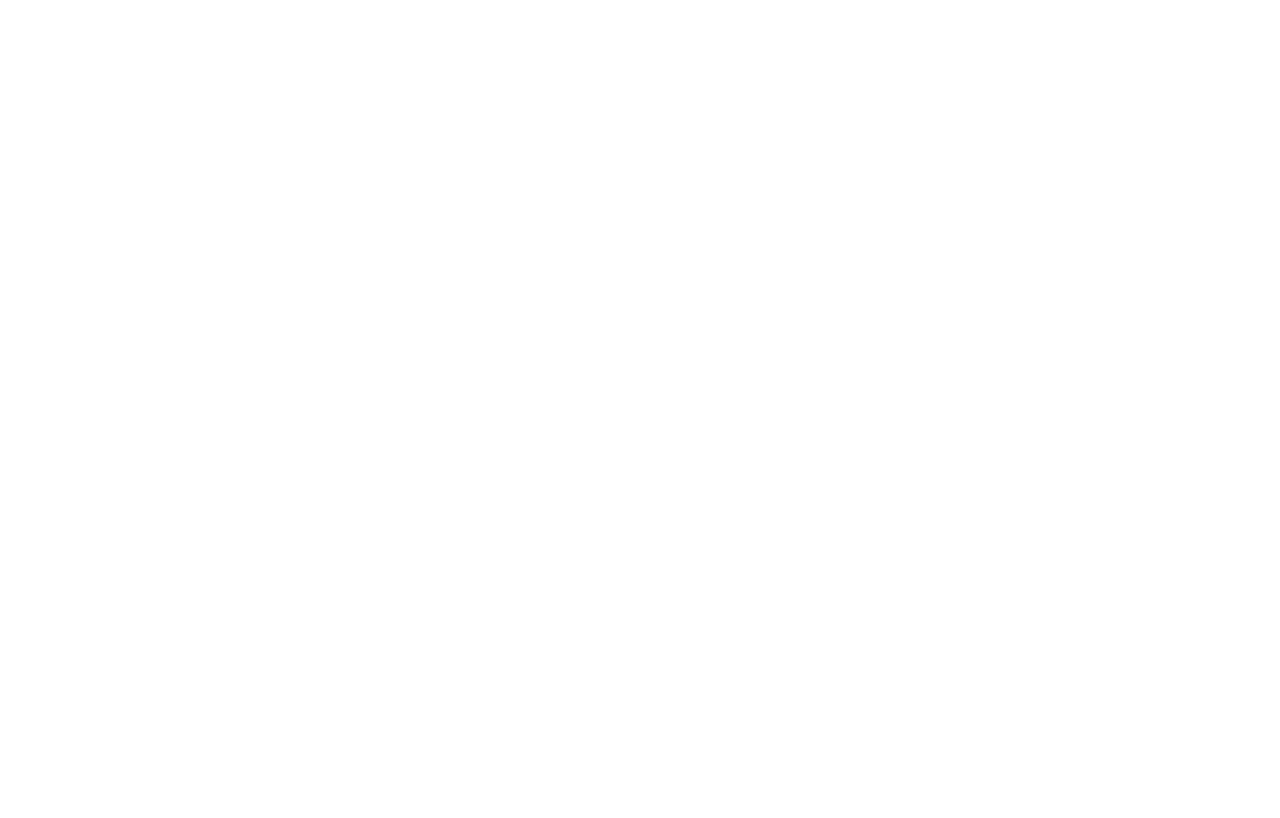
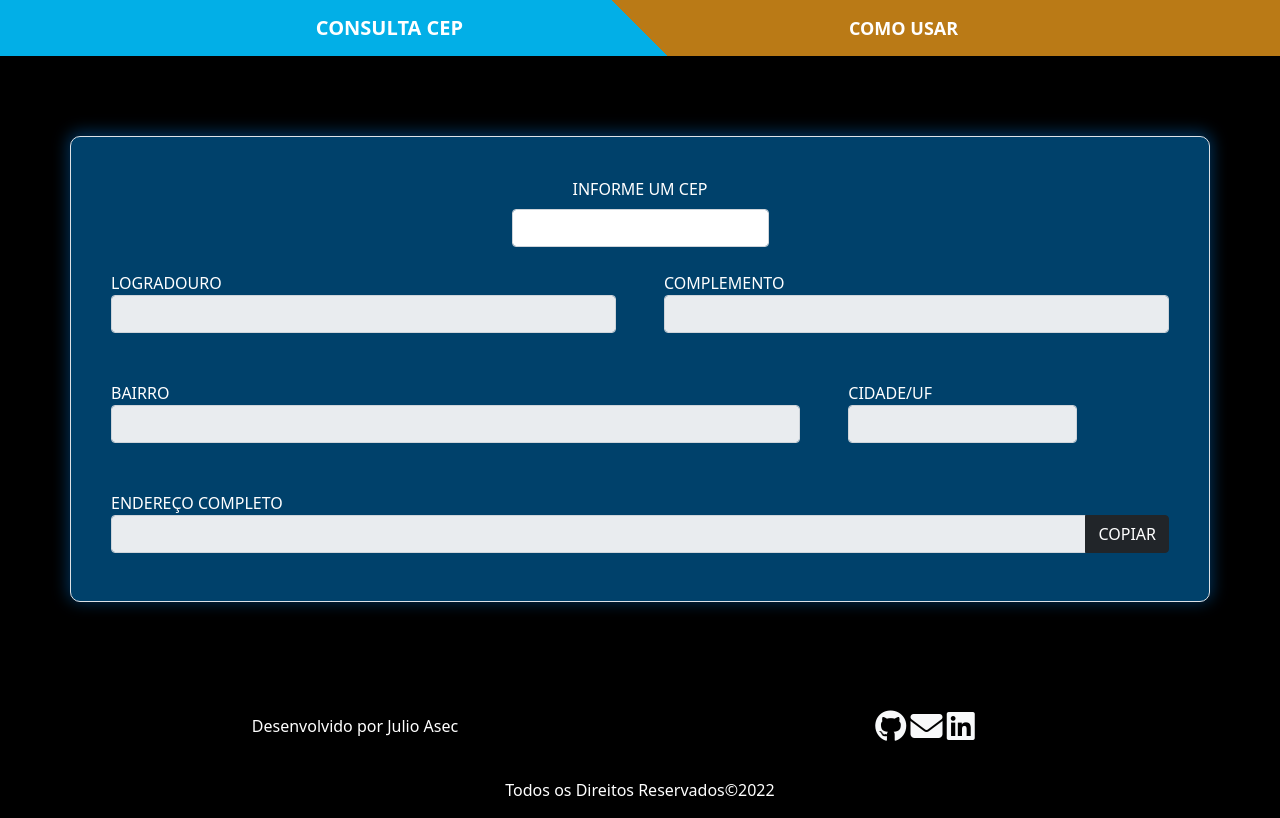
Before and after one commit to Julioasec/consulta-cep, a website: page src/index.html in a window 1280 px wide. Drawn offline with nearby package versions, Linux system fonts and the light colour scheme; files that its build step writes are made by us from their sources.

Commit message:
criada a pgina html e os arquivos sass

```diff
--- a/gulpfile.js
+++ b/gulpfile.js
@@ -9,45 +9,50 @@ let isProd;
 //builda o sass em css
 function sassBuild() {
 
+    let srcUrl = isProd ? './src/css/style.css' : './src/scss/**/*.scss';
+    let destUrl = isProd ? './dist/css': './src/css';
+
     if(isProd){
-        return gulp.src('./src/css/style.css')
+        return gulp.src(srcUrl)
         .pipe(cssNano({
                 autoprefixer: {
                     browsers:['>1%','last 2  versions'],
                     add:true
                 }
         }))
-        .pipe(gulp.dest('./dest/css'))
+        .pipe(gulp.dest(destUrl))
     }
 
-    return gulp.src('./src/scss/**/*.scss')
+    return gulp.src(srcUrl)
     .pipe(sourceMaps.init())
-    .pipe(sass().on('error', sass.logError))
+    .pipe(sass()
+    .on('error', sass.logError))
     .pipe(sourceMaps.write('.'))
-    .pipe(gulp.dest('./src/css'))
+    .pipe(gulp.dest(destUrl))
 
 }
 
+//modo watch
 
-//modo watch
 function watchFiles() {
-    return watch('./src/scss/**/*.scss', gulp.series(dev, sassBuild))
+    return watch('./src/scss/**/*.scss', exports.buildprod)
 }
+
 
 
 function dev(cb) {
     isProd = false;
-    cb()
+    cb();
 }
 
 function prod(cb) {
     isProd = true;
-    cb()
+    cb();
 }
 
 
 
 
 exports.watch = watchFiles;
-exports.dev = gulp.series(dev, gulp.parallel(sassBuild))
-exports.prod = gulp.series(prod, gulp.parallel(sassBuild))
+exports.buildDev = gulp.series(dev, gulp.parallel(sassBuild))
+exports.buildProd = gulp.series(prod, gulp.parallel(sassBuild))
--- a/src/index.html
+++ b/src/index.html
@@ -8,11 +8,129 @@
     <meta name="author" content="Julio Asec">
     <meta name="application-name" content="Consulta Cep">
     <meta name="keywords" content="HTML, CSS, JavaScript, Gulp, Axios">
+    <link rel="stylesheet" href="../node_modules/bootstrap/dist/css/bootstrap.min.css">
     <link rel="stylesheet" href="./css/style.css">
+
 
     <title>Consulta Cep</title>
 </head>
 <body>
+    <header>
+        <nav class="navbar d-flex justify-content-evenly align-items-center">
+            <a href="#" class="navbar-brand">Consulta Cep</a>
+            <ul class="navbar-nav ms-5">
+                <li class="nav-item"><button href="" class="bg-transparent shadow-none border-0 " type="button" data-bs-toggle="modal" data-bs-target="#exampleModal">
+                     Como usar
+                    </button>
+                </li>
+            </ul>
+        </nav>
+    </header>
 
+
+    <div class="modal fade" id="exampleModal" tabindex="-1" aria-labelledby="exampleModalLabel" aria-hidden="true">
+        <div class="modal-dialog">
+          <div class="modal-content">
+            <div class="modal-header">
+              <h5 class="modal-title" id="exampleModalLabel">Consulta Cep - Como Usar</h5>
+            </div>
+            <div class="modal-body">
+                <p>Insira um Cep válido e aguarde. As caixas irão mostrar seus respectivos conteúdos.</p>
+                <p>Você pode copiar cada fragmento do endereço ao clicar sobre sua caixa ou pode copiar o endereço completo, no botão <span class="text-uppercase">"copiar"<span></span>.</p>
+            </div>
+            <div class="modal-footer">
+              <button type="button" class="btn btn-secondary" data-bs-dismiss="modal">Entendi!<span class="visually-hidden">/Fechar</span></button>
+            </div>
+          </div>
+        </div>
+      </div>
+
+
+    <main>
+        <div class="container border">
+            <form>
+                <div class="row justify-content-center g-2 mb-4">
+                    <label class="label-cep" for="">Informe um Cep</label>
+                    <div class="col-auto align-items-center justify-content-center input-cep">
+                        <input type="text" class="form-control text-center">
+                    </div>
+                </div>
+
+                <div class="row g-5 mb-5">
+                    <div class="col-12 col-md-6">
+                        <label for="" class="label-cep">Logradouro</label>
+                        <input type="text" class="form-control" readonly>
+                    </div>
+                    <div class="col-12 col-md-6">
+                        <label for="" class="label-cep">Complemento</label>
+                        <input type="text" class="form-control" readonly>
+                    </div>
+                    <div class="col-12 col-sm-8">
+                        <label for="" class="label-cep">Bairro</label>
+                        <input type="text" class="form-control" readonly>
+                    </div>
+                    <div class="col-12 col-md-3">
+                        <label for="" class="label-cep">Cidade/UF</label>
+                        <input type="text" class="form-control" readonly>
+                    </div>
+                </div>
+            </form>
+
+            <div class="row mb-2">
+                <div>
+                    <label for="" class="label-cep">Endereço Completo</label>
+                </div>
+                <div class="col-12 input-group">
+                    <input type="text" class="form-control" readonly>
+                    <button class="btn btn-dark text-uppercase" type="button">Copiar</button>
+                </div>
+            </div>
+        </div>
+    </main>
+
+
+    <footer>
+        <div class="container">
+            <div class="row contatos">
+                <div class="col-12 col-sm-6">
+                    <p class="text-white text-center p-4">Desenvolvido por Julio Asec</p>
+                </div>
+                <div class="col-12 col-sm-6 text-center p-4">
+                    <a href="https://github.com/Julioasec" target="_blank" class="text-decoration-none text-light">
+                        <i class="fa-brands fa-github fa-2xl">
+                            <span class="visually-hidden">
+                                Github:https://github.com/Julioasec
+                            </span>
+                        </i>
+                    </a>
+
+
+                    <a href="mailto:ed_julio@outlook.com" target="_blank" class="text-decoration-none text-light" data-bs-toggle="tooltip" title="ed_julio@outlook.com">
+                        <i class="fa-solid fa-envelope fa-2xl">
+                            <span class="visually-hidden">
+                                Email:ed_julio@utlook.com
+                            </span>
+                        </i>
+                    </a>
+
+
+                    <a href="https://www.linkedin.com/in/julio-silva-04b6aa224/" target="_blank" class="text-decoration-none text-light">
+                        <i class="fa-brands fa-linkedin fa-2xl">
+                            <span class="visually-hidden">
+                                LinkedIn:https://www.linkedin.com/in/julio-silva-04b6aa224/
+                            </span>
+                        </i>
+                    </a>
+                </div>
+
+            <div class="col-12">
+                <p class="text-white text-center">Todos os Direitos Reservados&copy;2022</p>
+            </div>
+        </div>
+        </div>
+        </footer>
+
+    <script src="https://kit.fontawesome.com/b530da3cfa.js" crossorigin="anonymous"></script>
+    <script src="../node_modules/bootstrap/dist/js/bootstrap.min.js"></script>
 </body>
 </html>
--- /dev/null
+++ b/src/scss/partials/_footer.scss
@@ -0,0 +1,3 @@
+footer .container{
+    margin-top: 11vh;
+}
--- /dev/null
+++ b/src/scss/partials/_form.scss
@@ -0,0 +1,7 @@
+input:hover{
+    cursor: pointer;
+}
+
+div.input-cep input:hover{
+    cursor: text;
+}
--- /dev/null
+++ b/src/scss/partials/_header.scss
@@ -0,0 +1,21 @@
+nav{
+    background: linear-gradient(45deg, $azul3 50%, $laranja 50%);
+}
+
+header nav a{
+   @extend %uppercase;
+
+   &:hover{
+       @extend %hover-custom;
+   }
+}
+
+
+nav .nav-item > button{
+    @extend %uppercase;
+    font-size: large;
+
+    &:hover{
+        @extend %hover-custom;
+    }
+}
--- /dev/null
+++ b/src/scss/partials/_keyframes.scss
@@ -0,0 +1,3 @@
+@keyframes consultando{
+
+}
--- /dev/null
+++ b/src/scss/partials/_main.scss
@@ -0,0 +1,18 @@
+main{
+ & div.container{
+    margin-top: 10vh;
+    border-radius: 10px;
+    padding: 40px;
+    box-shadow: 0px -2px 16px 2px $azul1;
+    background-color: $azul2;
+
+
+ & .label-cep{
+     color: white;
+     text-transform: uppercase;
+     text-align: center;
+ }
+
+}
+
+}
--- /dev/null
+++ b/src/scss/partials/_paceholders.scss
@@ -0,0 +1,10 @@
+%uppercase{
+    color: white;
+    text-transform: uppercase;
+    font-weight: bold
+}
+
+%hover-custom{
+    color: black;
+    transition: color .4s;
+}
--- /dev/null
+++ b/src/scss/partials/_variaveis.scss
@@ -0,0 +1,5 @@
+$amarelo:#FCD800;
+$laranja:#BA7A16;
+$azul1:#01325A;
+$azul2:#00416B;
+$azul3:#02AFE7;
--- a/src/scss/style.scss
+++ b/src/scss/style.scss
@@ -0,0 +1,11 @@
+@import './partials/variaveis';
+@import './partials/header';
+@import './partials/main';
+@import './partials/paceholders';
+@import './partials/form';
+@import './partials/footer';
+
+body{
+    height: 100vh;
+    background-color: black;
+}
```
Also changed, not shown: package.json (+5 -2 lines), src/css/style.css (added), 2 other files.
